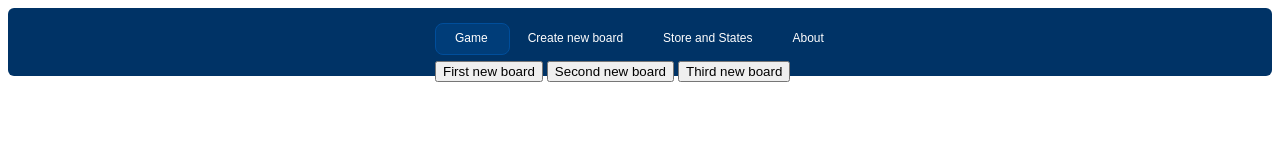
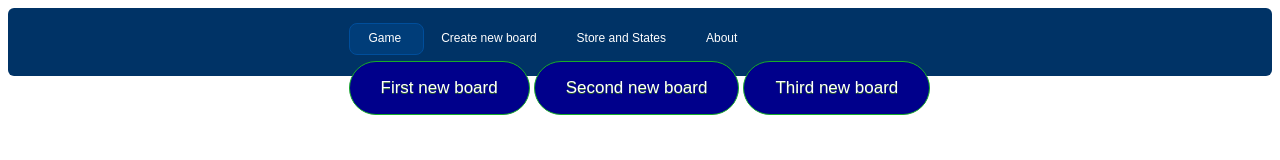
Before and after one commit to wedwer666/Midps5, a plain HTML site: page newgame.html in a window 1280 px wide. Drawn offline with nearby package versions, Linux system fonts and the light colour scheme.

Commit message:
Mici modificari

```diff
--- a/newgame.html
+++ b/newgame.html
@@ -273,25 +273,26 @@ else {
 
         </script>
 <!--function to transfer cookies to another page--------------------------------------------------------------------------->
-
+<!--design for it---------------------------------------------------------------------------------------------------->
 
         <style>
-
-
-/*
-button {
-    background: red;
-    position: relative;
-    display: block;
-    margin:0 auto;
-    position: absolute;
-    top: 50%;
-}
-*/
   .tablinks1
    {
-       position top: 100px
+
 	background-color:darkblue;
+
+	-moz-border-radius:28px;
+	-webkit-border-radius:28px;
+	border-radius:28px;
+	border:1px solid #18ab29;
+	display:inline-block;
+	cursor:pointer;
+	color:#ffffff;
+	font-family:Arial;
+	font-size:17px;
+	padding:16px 31px;
+	text-decoration:none;
+	text-shadow:0px 1px 0px #2f6627;
 
 }
 .tablinks1:hover {
@@ -303,8 +304,21 @@ button {
 }
  .tablinks2
    {
-       position top: 100px
+
 	background-color:darkblue;
+       -moz-border-radius:28px;
+	-webkit-border-radius:28px;
+	border-radius:28px;
+	border:1px solid #18ab29;
+	display:inline-block;
+	cursor:pointer;
+	color:#ffffff;
+	font-family:Arial;
+	font-size:17px;
+	padding:16px 31px;
+	text-decoration:none;
+	text-shadow:0px 1px 0px #2f6627;
+
 
 }
 .tablinks2:hover {
@@ -315,10 +329,23 @@ button {
 	top:1px;
 }
 
-             .tablinks3
+ .tablinks3
    {
-       position top: 200px
+
 	background-color:darkblue;
+       -moz-border-radius:28px;
+	-webkit-border-radius:28px;
+	border-radius:28px;
+	border:1px solid #18ab29;
+	display:inline-block;
+	cursor:pointer;
+	color:#ffffff;
+	font-family:Arial;
+	font-size:17px;
+	padding:16px 31px;
+	text-decoration:none;
+	text-shadow:0px 1px 0px #2f6627;
+
 
 }
 .tablinks3:hover {
@@ -336,9 +363,6 @@ button {
        <button class="tablinks2">Second new board</button>
        <button class="tablinks3">Third new board</button>
 </div>
-
-
-
 
 
 </script>
```
Also changed, not shown: about.html (+4 -10 lines), bin.png (added), circle.png (added), circlebtn.png (added), eraser.png (added), rectangle.png (added), square.png (added), tbtn.png (added), triangle.png (added).
